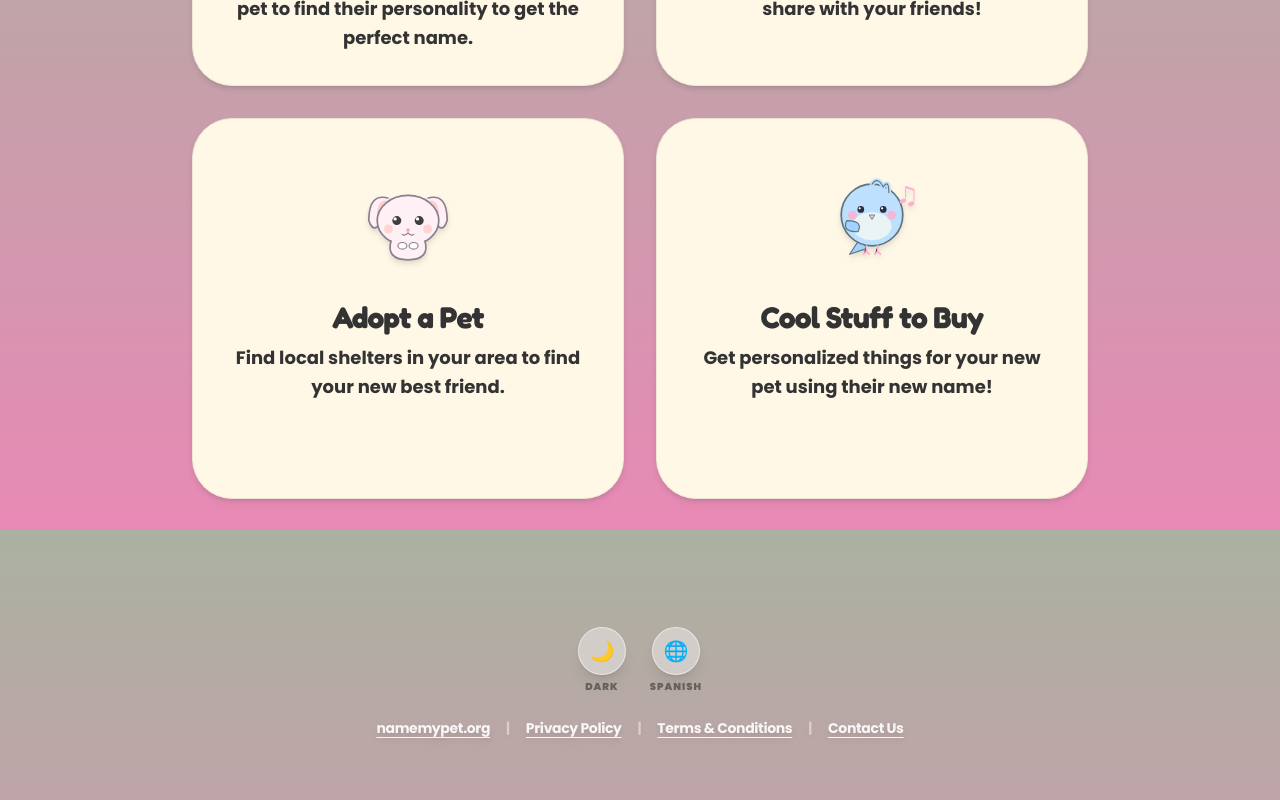
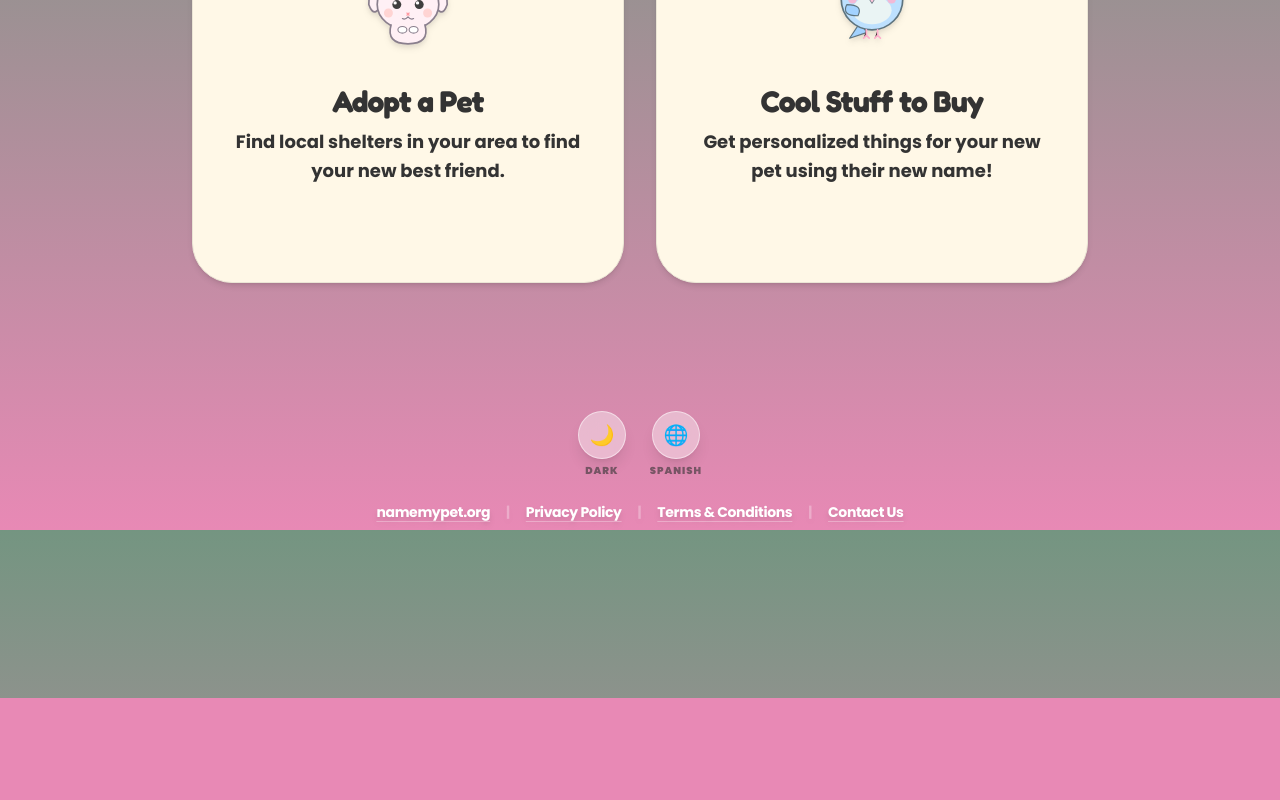
Before and after one commit to revsan1234/petapp_finalv3, a React (Vite) app: page / in a window 1280 px wide. Shown: the part 1070-1870 px from the top of the page. After the commit the page ends 1768 px from the top, so only its background shows below. Built offline with nearby package versions, Linux system fonts and the light colour scheme.

Commit message:
fix header space and colors
fix header space and colors

```diff
--- a/App.tsx
+++ b/App.tsx
@@ -18,23 +18,30 @@ import { hasValidApiKey } from './services/geminiService';
 import { Card } from './components/ui/Card';
 import { PetCharacter } from './components/assets/pets/PetCharacter';
 
+// --- Internal Helper: Shared Back Button ---
+export const BackToHomeButton: React.FC<{ onClick: () => void }> = ({ onClick }) => {
+    const { t } = useLanguage();
+    return (
+        <button
+            onClick={onClick}
+            className="flex items-center gap-2 text-white hover:scale-105 transition-all bg-white/20 px-4 py-2 rounded-full backdrop-blur-md font-bold text-sm w-fit shadow-sm hover:bg-white/30 active:scale-95"
+        >
+            <svg xmlns="http://www.w3.org/2000/svg" fill="none" viewBox="0 0 24 24" strokeWidth={2.5} stroke="currentColor" className="w-4 h-4">
+                <path strokeLinecap="round" strokeLinejoin="round" d="M15.75 19.5 8.25 12l7.5-7.5" />
+            </svg>
+            {t.common.back_home}
+        </button>
+    );
+};
+
 // --- Contact Us Component ---
 const ContactUs: React.FC<{ onBack: () => void }> = ({ onBack }) => {
     const { t } = useLanguage();
     return (
-        <div className="min-h-screen p-4 sm:p-6 md:p-8 animate-fade-in flex flex-col items-center pt-[max(5rem,env(safe-area-inset-top))]">
+        <div className="min-h-screen p-4 sm:p-6 md:p-8 animate-fade-in flex flex-col items-center pt-[max(0.5rem,env(safe-area-inset-top))]">
             <div className="w-full max-w-4xl">
                 <header className="flex items-center justify-start mb-8">
-                    <button
-                        onClick={onBack}
-                        className="flex items-center gap-2 text-white hover:scale-105 transition-all bg-white/20 px-4 py-2 rounded-full backdrop-blur-md font-bold text-sm w-fit shadow-sm hover:bg-white/30 active:scale-95"
-                        aria-label="Go Back"
-                    >
-                        <svg xmlns="http://www.w3.org/2000/svg" fill="none" viewBox="0 0 24 24" strokeWidth={2.5} stroke="currentColor" className="w-4 h-4">
-                            <path strokeLinecap="round" strokeLinejoin="round" d="M15.75 19.5 8.25 12l7.5-7.5" />
-                        </svg>
-                        {t.common.back_home}
-                    </button>
+                    <BackToHomeButton onClick={onBack} />
                 </header>
                 <main>
                     <Card className="text-center py-20 border-4 border-[#AA336A]/10 shadow-2xl rounded-[3rem]">
@@ -171,19 +178,19 @@ const AppContent: React.FC = () => {
             <span className="font-normal opacity-90 text-sm">API Key not found.</span>
          </div>
       )}
-      <div className={`relative min-h-[100dvh] overflow-x-hidden pb-24 transition-colors duration-500 ${!hasValidApiKey() ? 'pt-[max(7rem,env(safe-area-inset-top))]' : 'pt-[max(5rem,env(safe-area-inset-top))]'}`}>
+      <div className={`relative min-h-[100dvh] overflow-x-hidden pb-24 transition-colors duration-500 pt-[max(0rem,env(safe-area-inset-top))]`}>
           {renderActiveTab()}
           <footer className="relative z-10 text-center my-8 space-y-6 w-full max-w-7xl mx-auto px-4 pb-12">
             <div className="flex flex-col items-center gap-6">
                 <ToggleControls />
-                <div className="flex justify-center flex-wrap gap-x-4 gap-y-2 text-sm opacity-100 items-center text-white/90 font-bold tracking-tight drop-shadow-md">
-                    <a href="https://namemypet.org" target="_blank" rel="noopener noreferrer" className="hover:text-white transition-colors underline underline-offset-4">namemypet.org</a>
-                    <span className="hidden sm:inline opacity-50">|</span>
-                    <button onClick={() => setView('privacy')} className="hover:text-white transition-colors underline underline-offset-4">{t.common.privacy}</button>
-                    <span className="hidden sm:inline opacity-50">|</span>
-                    <button onClick={() => setView('terms')} className="hover:text-white transition-colors underline underline-offset-4">{t.common.terms}</button>
-                    <span className="hidden sm:inline opacity-50">|</span>
-                    <button onClick={() => setView('contact')} className="hover:text-white transition-colors underline underline-offset-4">{t.common.contact}</button>
+                <div className="flex justify-center flex-wrap gap-x-4 gap-y-2 text-sm opacity-100 items-center text-white font-bold tracking-tight drop-shadow-md">
+                    <a href="https://namemypet.org" target="_blank" rel="noopener noreferrer" className="hover:text-[var(--card-bg)] transition-colors underline underline-offset-4 decoration-white/30">namemypet.org</a>
+                    <span className="hidden sm:inline opacity-30">|</span>
+                    <button onClick={() => setView('privacy')} className="hover:text-[var(--card-bg)] transition-colors underline underline-offset-4 decoration-white/30">{t.common.privacy}</button>
+                    <span className="hidden sm:inline opacity-30">|</span>
+                    <button onClick={() => setView('terms')} className="hover:text-[var(--card-bg)] transition-colors underline underline-offset-4 decoration-white/30">{t.common.terms}</button>
+                    <span className="hidden sm:inline opacity-30">|</span>
+                    <button onClick={() => setView('contact')} className="hover:text-[var(--card-bg)] transition-colors underline underline-offset-4 decoration-white/30">{t.common.contact}</button>
                 </div>
             </div>
           </footer>
--- a/components/Header.tsx
+++ b/components/Header.tsx
@@ -11,11 +11,11 @@ interface HeaderProps {
 
 export const Header: React.FC<HeaderProps> = ({ leftPet, rightPet, onLogoClick }) => {
   return (
-    <header className="p-4 pt-[max(4rem,env(safe-area-inset-top))] pb-8 flex justify-center items-center gap-2 sm:gap-8 relative z-20">
+    <header className="p-0 pt-1 pb-1 flex justify-center items-center gap-2 sm:gap-8 relative z-20">
       {leftPet && (
           <PetCharacter
             pet={leftPet}
-            className="w-20 h-20 sm:w-32 sm:h-32 md:w-36 md:h-36 drop-shadow-xl transform -rotate-12 hover:scale-110 hover:rotate-0 transition-all duration-300"
+            className="w-16 h-16 sm:w-28 sm:h-28 md:w-32 md:h-32 drop-shadow-xl transform -rotate-12 hover:scale-110 hover:rotate-0 transition-all duration-300"
           />
       )}
 
@@ -29,7 +29,7 @@ export const Header: React.FC<HeaderProps> = ({ leftPet, rightPet, onLogoClick }
       {rightPet && (
           <PetCharacter
             pet={rightPet}
-            className="w-20 h-20 sm:w-32 sm:h-32 md:w-36 md:h-36 drop-shadow-xl transform rotate-12 hover:scale-110 hover:rotate-0 transition-all duration-300"
+            className="w-16 h-16 sm:w-28 sm:h-28 md:w-32 md:h-32 drop-shadow-xl transform rotate-12 hover:scale-110 hover:rotate-0 transition-all duration-300"
           />
       )}
     </header>
--- a/index.html
+++ b/index.html
@@ -15,7 +15,7 @@
         /* Standard Mode */
         --primary-color: #AA336A;
         --secondary-color: #333333;
-        --bg-gradient-start: #aab2a1;
+        --bg-gradient-start: #749581; /* Lighter sage green for a brighter, clean aesthetic */
         --bg-gradient-end: #e889b5;
         --card-bg: rgba(255, 252, 240, 0.85);
         --text-main: #333333;
@@ -29,9 +29,9 @@
         --feature-desc: #AA336A;
         --feature-border: rgba(255, 255, 255, 0.5);
 
-        --blob-1: rgba(205, 164, 133, 0.6);
-        --blob-2: rgba(255, 218, 185, 0.6);
-        --blob-3: rgba(222, 184, 135, 0.6);
+        --blob-1: rgba(116, 149, 129, 0.4);
+        --blob-2: rgba(232, 137, 181, 0.4);
+        --blob-3: rgba(170, 51, 106, 0.2);
       }
 
       body.chill-mode {
@@ -102,17 +102,6 @@
       }
       .animate-confetti { animation: confetti-burst 0.8s ease-out forwards; }
 
-      @keyframes scroll-left {
-        0% { transform: translateX(0); }
-        100% { transform: translateX(-50%); }
-      }
-      .ticker-scroll {
-        display: flex;
-        width: max-content;
-        animation: scroll-left 40s linear infinite;
-      }
-      .ticker-scroll:hover { animation-play-state: paused; }
-
       .btn {
         font-weight: 700;
         padding: 0.75rem 1.5rem;
@@ -127,6 +116,7 @@
         cursor: pointer;
       }
       .btn:not(:disabled):hover { transform: scale(1.05); }
+      .btn:not(:disabled):active { transform: scale(0.95); }
 
       .btn-primary {
         background-color: var(--primary-color);
```
